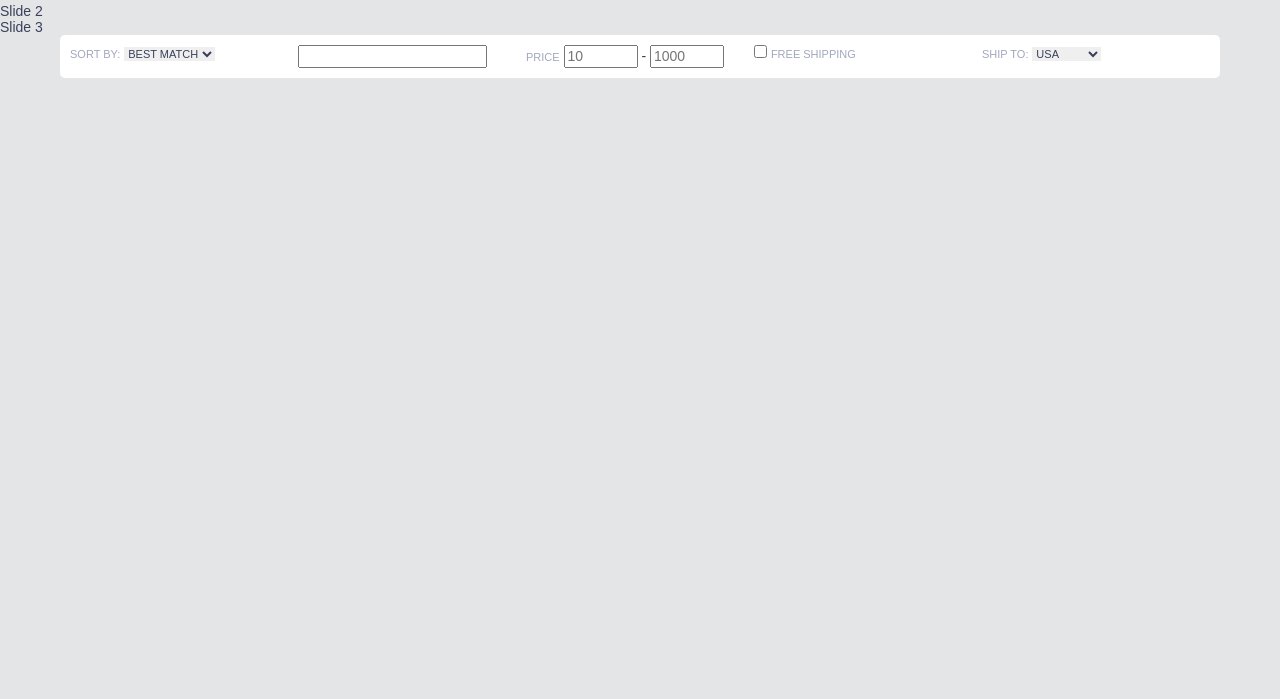
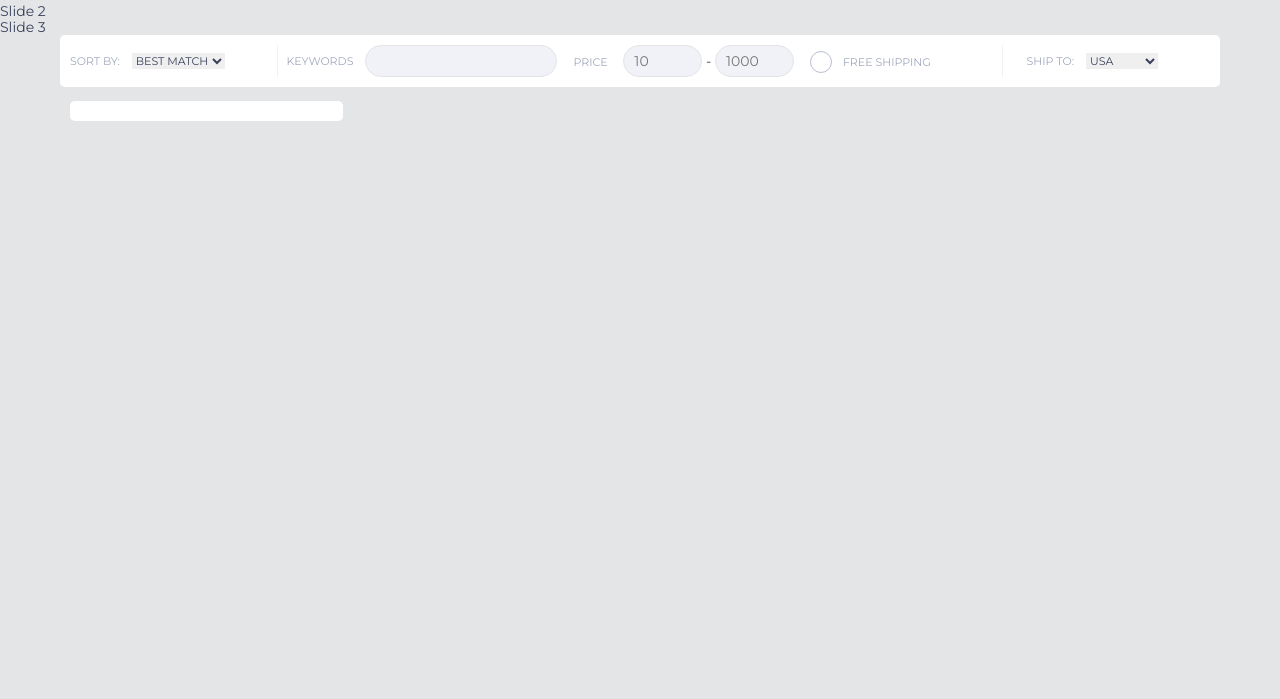
Before and after one commit to Maiia/Portland, a website built with webpack: page src/index.html in a window 1280 px wide. Shown: the part 101-800 px from the top of the page. Built offline with nearby package versions, Linux system fonts and the light colour scheme; no server answers.

Commit message:
sorting pannel and part of sidebar menu

```diff
--- a/package.json
+++ b/package.json
@@ -49,7 +49,7 @@
     "yargs": "^11.0.0"
   },
   "dependencies": {
-    "font-awesome-icons": "^1.4.3",
+    "@icon/font-awesome": "^4.7.0-2",
     "swiper": "^4.3.5"
   }
 }
--- a/src/index.html
+++ b/src/index.html
@@ -5,6 +5,8 @@
     <meta http-equiv="X-UA-Compatible" content="ie=edge" />
     <meta name="viewport"
           content="width=device-width, user-scalable=no, initial-scale=1.0, maximum-scale=1.0, minimum-scale=1.0" />
+    <link href="https://fonts.googleapis.com/css?family=Montserrat" rel="stylesheet">
+    <link href="https://fonts.googleapis.com/css?family=Crimson+Text" rel="stylesheet">
     <title>Portland</title>
 </head>
 <body>
@@ -66,7 +68,7 @@
 
 <!-- Slider -->
 
-<div class="swiper-container">
+    <div class="swiper-container">
         <!-- Additional required wrapper -->
         <div class="swiper-wrapper">
             <!-- Slides -->
@@ -85,9 +87,11 @@
         <div class="swiper-scrollbar"></div>
     </div>
 
+
+    <!-- Sorting pannel -->
     <section id="sorting-pannel" class="sorting-pannel block-bg container">
-        <div class="row no-gutters">
-            <div class="col-xs">
+        <div class="row">
+            <div class="col-xs sorting-pannel__item middle-xs flexbox">
                 <label for="sort-best-match">Sort By:</label>
                 <select name="sort-best-match" id="sort-best-match">
                     <option value="1">Best Match</option>
@@ -95,22 +99,24 @@
                     <option value="3">3</option>
                 </select>
             </div>
-            <div class="col-xs">
-                <label for="sort-keywords"></label>
-                <input placehopder="Tablet" id="sort-keywords">
+            <div class="col-xs sorting-pannel__item middle-xs flexbox">
+                <label for="sort-keywords">Keywords</label>
+                <input placehopder="Tablet" id="sort-keywords" type="text">
             </div>
-            <div class="col-xs">
+            <div class="col-xs sorting-pannel__item middle-xs flexbox">
                 <form action="">
                     <label for="sort-price-from">Price</label>
                     <input type="number" min="0" max="1000" id="sort-price-from" placeholder="10"> -
                     <input type="number" min="0" max="1000" id="sort-price-to" placeholder="1000">
                 </form>
             </div>
-            <div class="col-xs">
-                <input id="sort-free-shipping" type="checkbox">
-                <label for="sort-free-shipping">Free Shipping</label>
+            <div class="col-xs sorting-pannel__item middle-xs flexbox">
+                <label for="sort-free-shipping" class="checkbox-custom">
+                    <input id="sort-free-shipping" type="checkbox">
+                    <span>Free Shipping</span>
+                </label>
             </div>
-            <div class="col-xs">
+            <div class="col-xs sorting-pannel__item middle-xs flexbox">
                 <label for="sort-country">Ship to:</label>
                 <select name="sort-country" id="sort-country">
                     <option value="USA">USA</option>
@@ -120,5 +126,17 @@
             </div>
         </div>
     </section>
+
+    <main class="main container">
+        <section class="row">
+            <aside class="col-sm-3">
+                <ul id="aside-menu" class="block-bg"></ul>
+            </aside>
+
+            <section class="products-wrapper col-sm-9">
+
+            </section>
+        </div>
+    </main>
 </body>
 </html>
--- /dev/null
+++ b/src/js/aside-menu.js
@@ -0,0 +1,18 @@
+const amount = 5;
+const url = 'http://api.citysdk.waag.org/layers/parking.garage/objects?per_page=' + amount;
+
+fetch(url)
+  .then(function(response) {
+    return response.json();
+   })
+
+  .then(function(response) {
+    let menu = document.getElementById('aside-menu');
+
+    response.features.forEach(item => {
+      let itemLi = document.createElement('li');
+      let itemA = document.createElement('a');
+      itemA.innerHTML = item.properties.title;
+      menu.appendChild(itemLi).appendChild(itemA);
+    })
+  })
--- a/src/js/index.js
+++ b/src/js/index.js
@@ -19,3 +19,5 @@ var mySwiper = new Swiper ('.swiper-container', {
     },
 
   })
+
+  import './aside-menu';
--- a/src/sass/sorting-pannel.scss
+++ b/src/sass/sorting-pannel.scss
@@ -8,3 +8,25 @@
     @extend .text1;
   }
 }
+
+.sorting-pannel__item {
+  white-space: nowrap;
+
+  &:nth-child(1) {
+    padding-right: 24px;
+    border-right: 1px solid $grey-100;
+   }
+
+  &:nth-last-child(1) {
+    padding-left: 24px;
+    border-left: 1px solid $grey-100;
+  }
+
+  input {
+    min-width: 64px;
+  }
+
+  label {
+    margin-right: 12px;
+  }
+}
--- a/src/sass/styles.scss
+++ b/src/sass/styles.scss
@@ -1,6 +1,7 @@
 @import 'normalize';
 @import 'flexboxgrid';
 @import 'variables';
+@import '~@icon/font-awesome/font-awesome.css';
 
 
 /********** TYPOGRAPHY **********/
@@ -55,8 +56,71 @@ select {
   font-family: $base-font;
 }
 
+input[type="text"],
+input[type="number"] {
+  background: $grey-100;
+  border-radius: $radius2;
+  border: 1px solid $grey-200;
+  box-shadow: none;
+  box-sizing: border-box;
+  height: 32px;
+  padding: 0 10px;
+  line-height: 32px;
+  color: $base-font-color;
+  outline: none;
+
+  &::placeholder, /* Chrome, Firefox, Opera, Safari 10.1+ */
+  &:-ms-input-placeholder, /* Internet Explorer 10-11 */
+  &::-ms-input-placeholder { /* Microsoft Edge */
+    color: $grey-300;
+    opacity: 1; /* Firefox */
+  }
+}
+
+
+.checkbox-custom {
+  position: relative;
+  vertical-align: middle;
+
+  input[type="checkbox"] {
+    width: 20px;
+    height: 20px;
+    min-width: 20px;
+    margin-right: 10px;
+    opacity: 0;
+    vertical-align: -5px;
+  }
+
+  span::before {
+    content: '\f00c';
+    position: absolute;
+    left: 0;
+    top: 0;
+    width: 20px;
+    height: 20px;
+    line-height: 22px;
+    background: $white;
+    text-align: center;
+    color: $white;
+    border-radius: 50%;
+    border: 1px solid $grey-300;
+    @extend .fa;
+  }
+
+  input:checked + span::before {
+    background: $green;
+    color: $white;
+    border-color: $green;
+  }
+}
+
+
 
 /*********** HELPERS ***********/
+.flexbox {
+  display: flex;
+}
+
 .container {
   width: 100%;
   padding-right: 15px;
@@ -118,7 +182,18 @@ select {
 .block-bg {
   padding: 10px;
   background: white;
-  border-radius: 5px;
+  border-radius: $radius1;
+}
+
+.fa {
+  font-family: "font-awesome";
+  -webkit-font-smoothing: antialiased;
+  -moz-osx-font-smoothing: grayscale;
+  font-style: normal;
+  font-variant: normal;
+  font-weight: normal;
+  text-decoration: none;
+  text-transform: none;
 }
 
 
--- a/src/sass/variables.scss
+++ b/src/sass/variables.scss
@@ -18,3 +18,6 @@ $minor-font2: 'Crimson Text', sans-serif;
 
 $heading-font-size: 32px;
 $base-font-size: 14px;
+
+$radius1: 5px;
+$radius2: 16px;
```
Also changed, not shown: src/sass/flexboxgrid.css, 1 other file.
